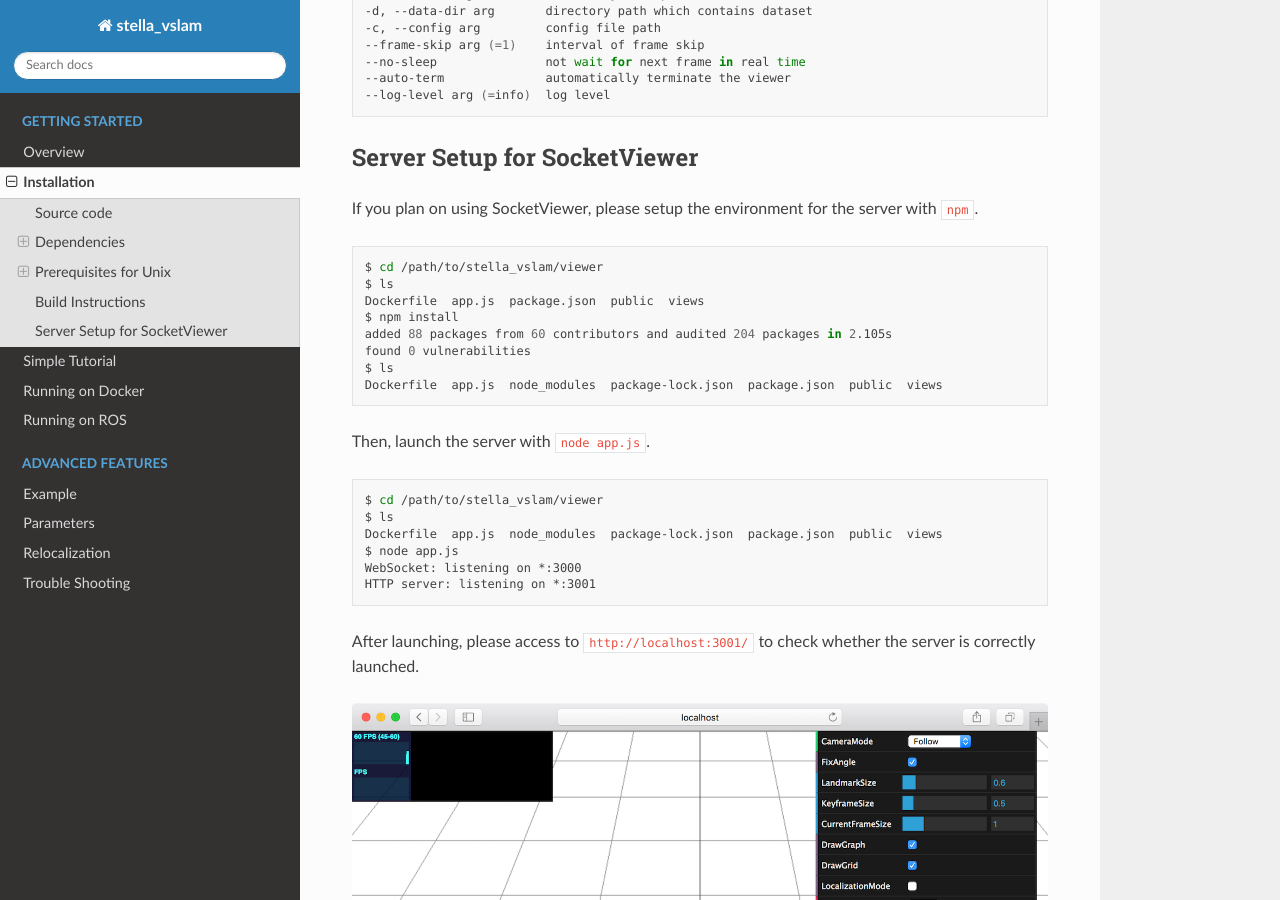
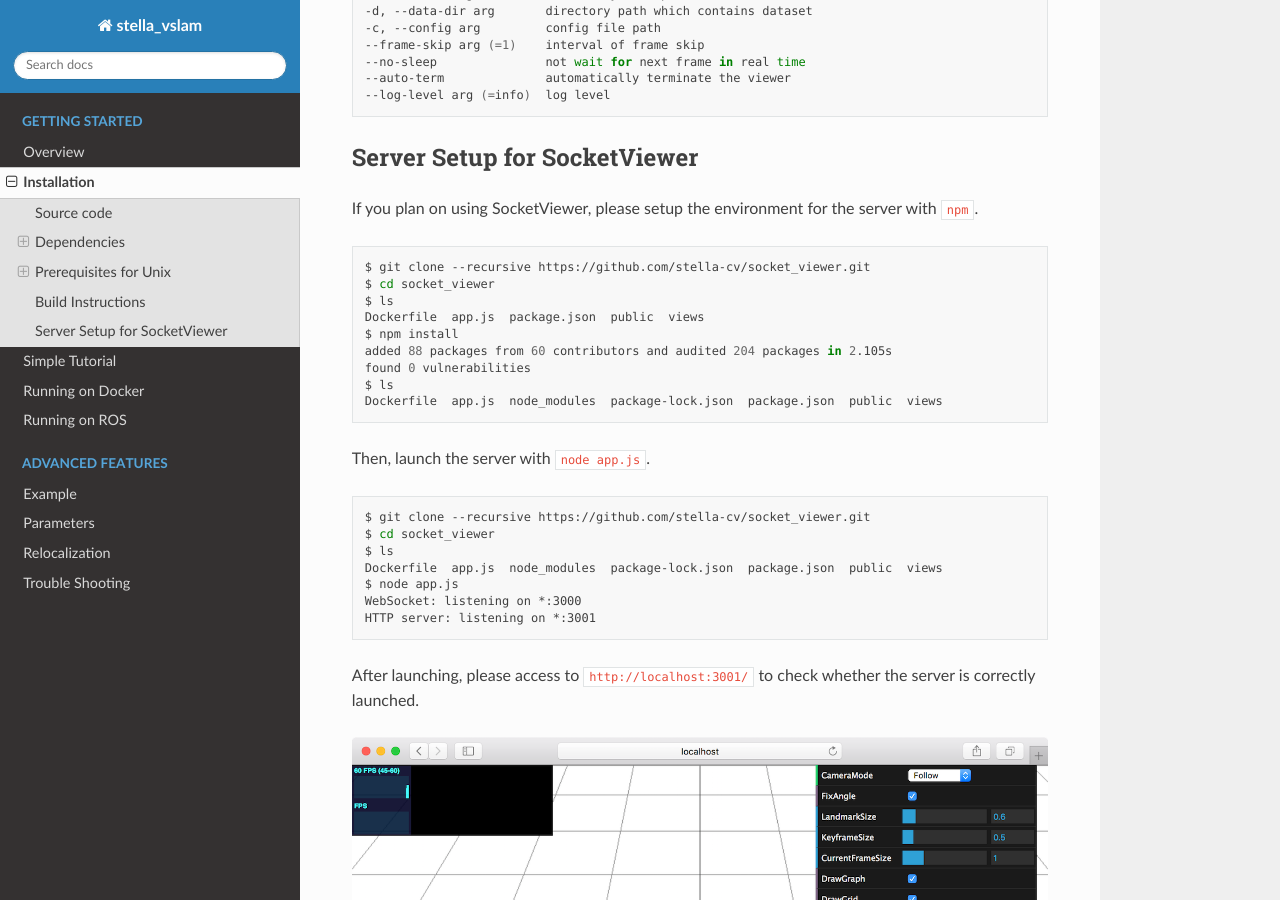
Before and after one commit to stella-cv/docs, a Sphinx documentation site: the page built from docs/installation.rst, in a window 1280 px wide and 900 px high, scrolled down 7444 px. Built offline with Sphinx 7.4.7 and the Read the Docs theme 2.0.0, drawn with Linux system fonts in a browser that asks for light colours.

Commit message:
Move viewr

```diff
--- a/docs/docker.rst
+++ b/docs/docker.rst
@@ -77,7 +77,7 @@ If you need to access to any files and directories on a host machine from the co
 Instructions for SocketViewer
 =============================
 
-``Dockerfile.socket`` and ``viewer/Dockerfile`` can be used for easy installation.
+``Dockerfile.socket`` and ``Dockerfile`` in `socket_viewer <https://github.com/stella-cv/socket_viewer>`__ can be used for easy installation.
 This chapter provides instructions on building and running examples with SocketViewer support using Docker.
 
 Building Docker Images
@@ -108,8 +108,8 @@ Execute the following commands:
 
 .. code-block:: bash
 
-    cd /path/to/stella_vslam
-    cd viewer
+    git clone --recursive https://github.com/stella-cv/socket_viewer.git
+    cd socket_viewer
     docker build -t stella_vslam-viewer .
 
 Starting Docker Containers
--- a/docs/installation.rst
+++ b/docs/installation.rst
@@ -429,7 +429,8 @@ If you plan on using SocketViewer, please setup the environment for the server w
 
 .. code-block:: bash
 
-    $ cd /path/to/stella_vslam/viewer
+    $ git clone --recursive https://github.com/stella-cv/socket_viewer.git
+    $ cd socket_viewer
     $ ls
     Dockerfile  app.js  package.json  public  views
     $ npm install
@@ -442,7 +443,8 @@ Then, launch the server with ``node app.js``.
 
 .. code-block:: bash
 
-    $ cd /path/to/stella_vslam/viewer
+    $ git clone --recursive https://github.com/stella-cv/socket_viewer.git
+    $ cd socket_viewer
     $ ls
     Dockerfile  app.js  node_modules  package-lock.json  package.json  public  views
     $ node app.js
```
